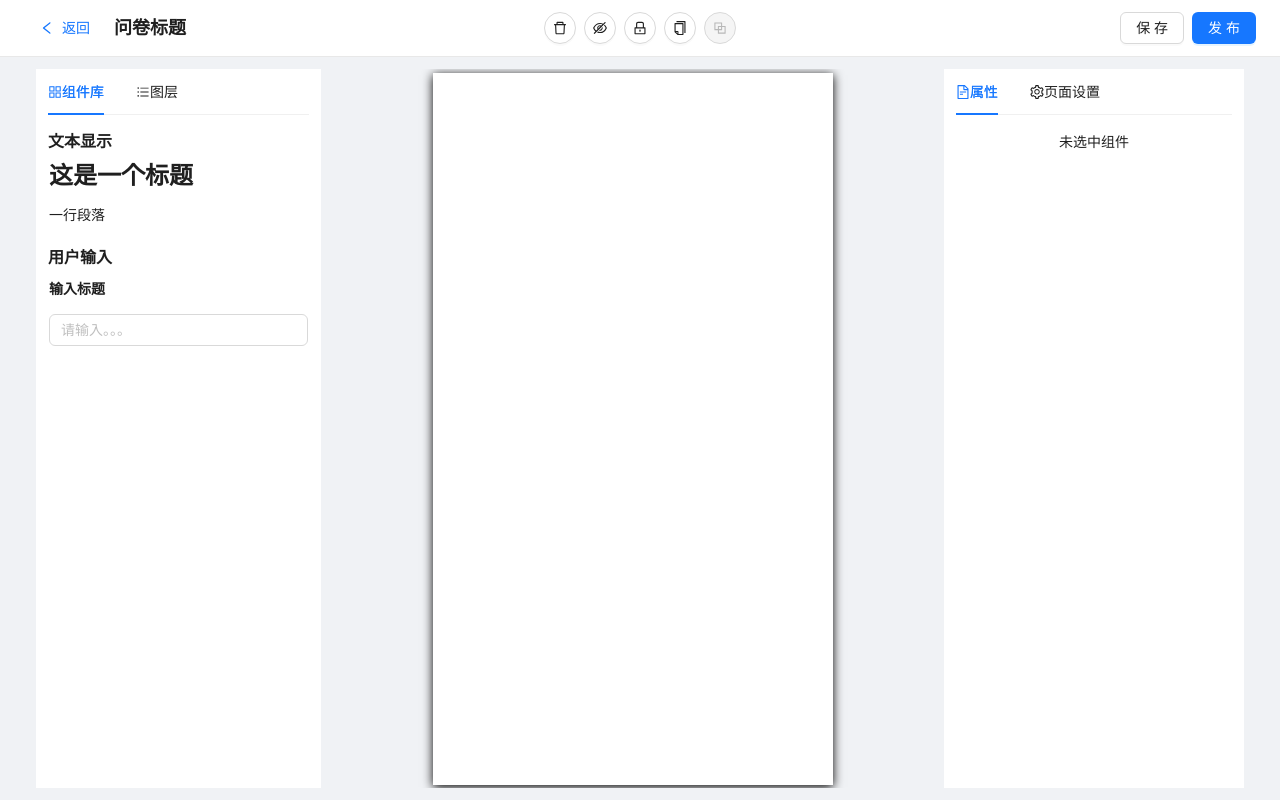
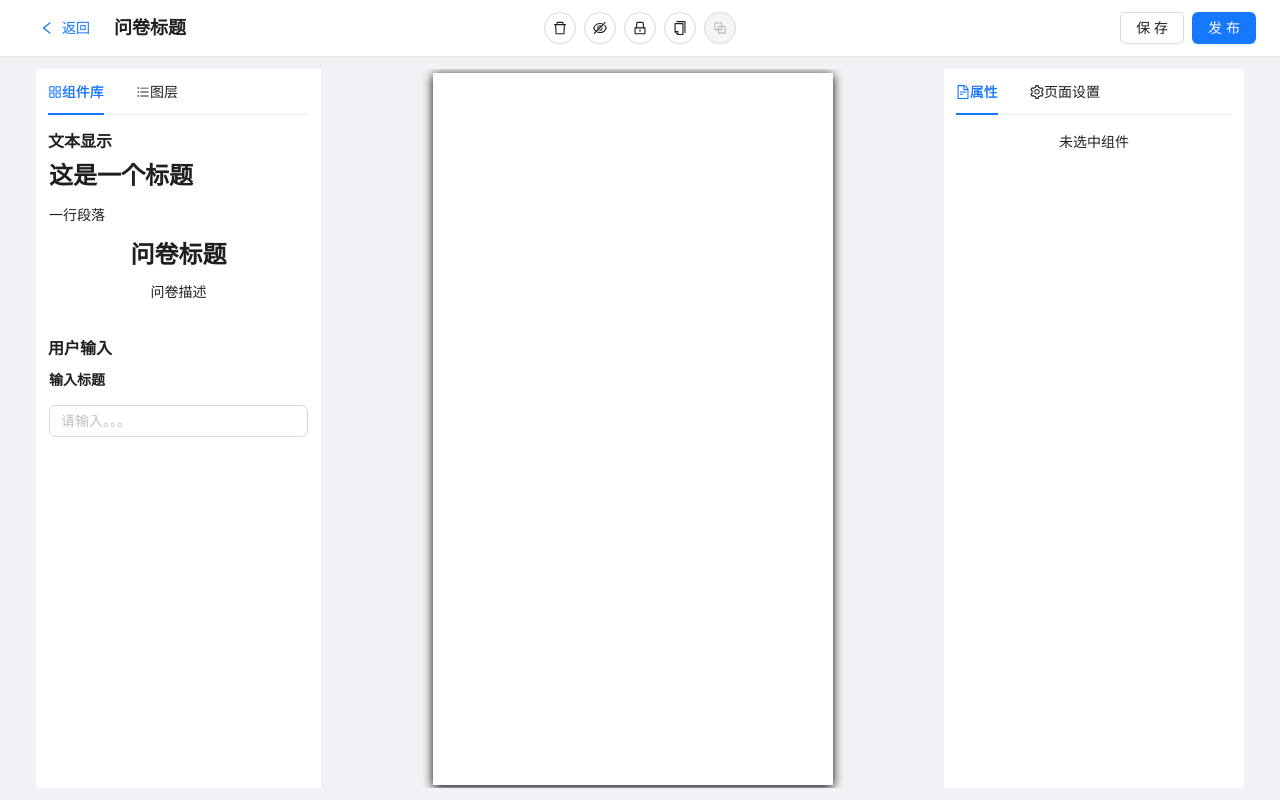
Before and after one commit to yinxi0607/wenjuanxing, a React (Vite) app: page /question/edit/1 in a window 1280 px wide. Built offline with nearby package versions, Linux system fonts and the light colour scheme; no server answers.

Commit message:
add question info

```diff
--- /dev/null
+++ b/src/components/QuestionComponents/QuestionInfo/Component.tsx
@@ -0,0 +1,26 @@
+import {FC} from 'react';
+import {QuestionInfoDefaultProps, QuestionInfoPropsType} from "./interface.ts";
+import {Typography} from "antd";
+
+const { Title, Paragraph } = Typography
+
+const Component: FC<QuestionInfoPropsType> = (props: QuestionInfoPropsType) => {
+    const { title, desc = '' } = { ...QuestionInfoDefaultProps, ...props }
+
+    const descTextList = desc.split('\n')
+
+    return (
+        <div style={{ textAlign: 'center' }}>
+            <Title style={{ fontSize: '24px' }}>{title}</Title>
+            <Paragraph>
+                {descTextList.map((t, index) => (
+                    <span key={index}>
+            {index > 0 && <br />}
+                        {t}
+          </span>
+                ))}
+            </Paragraph>
+        </div>
+    )
+}
+export default Component;
--- /dev/null
+++ b/src/components/QuestionComponents/QuestionInfo/PropComponent.tsx
@@ -0,0 +1,35 @@
+import {FC, useEffect} from 'react';
+import {QuestionInfoPropsType} from "./interface.ts";
+import {Form, Input} from "antd";
+
+const {TextArea} = Input
+const PropComponent: FC<QuestionInfoPropsType> = (props:QuestionInfoPropsType) => {
+    const {title,desc,onChange,disabled} = props
+    const [form] = Form.useForm()
+    useEffect(() => {
+        form.setFieldsValue({title,desc})
+    }, [title,desc]);
+    function handleValuesChange(){
+        if(onChange){
+            onChange(form.getFieldsValue())
+        }
+    }
+    return (
+        <Form
+            form={form}
+            onChange={handleValuesChange}
+            initialValues={{title,desc}}
+            disabled={disabled}
+            layout="vertical"
+        >
+            <Form.Item label="标题" name="title" rules={[{required: true,message: '请输入标题'}]}>
+                <Input/>
+            </Form.Item>
+            <Form.Item label="描述" name="desc">
+                <TextArea/>
+            </Form.Item>
+        </Form>
+    );
+};
+
+export default PropComponent;
--- /dev/null
+++ b/src/components/QuestionComponents/QuestionInfo/index.ts
@@ -0,0 +1,13 @@
+import Component from "./Component.tsx";
+import PropComponent from "./PropComponent.tsx";
+import {QuestionInfoDefaultProps} from "./interface.ts";
+
+export * from './interface.ts'
+
+export default {
+    title: '标题',
+    type:'questionInfo',
+    Component,
+    PropComponent,
+    defaultProps:QuestionInfoDefaultProps
+}
--- /dev/null
+++ b/src/components/QuestionComponents/QuestionInfo/interface.ts
@@ -0,0 +1,12 @@
+export type QuestionInfoPropsType = {
+    title?: string
+    desc?: string
+
+    onChange?: (newProps:QuestionInfoPropsType) => void
+    disabled?: boolean
+}
+
+export const QuestionInfoDefaultProps: QuestionInfoPropsType = {
+    title: '问卷标题',
+    desc:'问卷描述 '
+}
--- a/src/components/QuestionComponents/index.ts
+++ b/src/components/QuestionComponents/index.ts
@@ -1,10 +1,11 @@
 import QuestionInputConf,{QuestionInputPropsType} from "./QuestionInput";
 import QuestionTitleConf,{QuestionTitlePropsType} from "./QuestionTitle";
 import QuestionParagraphConf,{QuestionParagraphPropsType} from "./QuestionParagraph";
+import QuestionInfoConf,{QuestionInfoPropsType} from "./QuestionInfo"
 import {FC} from "react";
 
 
-export type ComponentPropsType = QuestionInputPropsType & QuestionTitlePropsType & QuestionParagraphPropsType
+export type ComponentPropsType = QuestionInputPropsType & QuestionTitlePropsType & QuestionParagraphPropsType & QuestionInfoPropsType
 
 // 组件的配置
 export type ComponentConfType = {
@@ -16,13 +17,13 @@ export type ComponentConfType = {
 }
 
 // 全部的组件配置列表
-const componentConfList:ComponentConfType[] = [QuestionInputConf,QuestionTitleConf,QuestionParagraphConf]
+const componentConfList:ComponentConfType[] = [QuestionInputConf,QuestionTitleConf,QuestionParagraphConf,QuestionInfoConf]
 
 export const componentConfGroup = [
     {
         groupId: 'textGroup',
         groupName: '文本显示',
-        components: [QuestionTitleConf,QuestionParagraphConf]
+        components: [QuestionTitleConf,QuestionParagraphConf,QuestionInfoConf]
     },
     {
         groupId: 'inputGroup',
```
